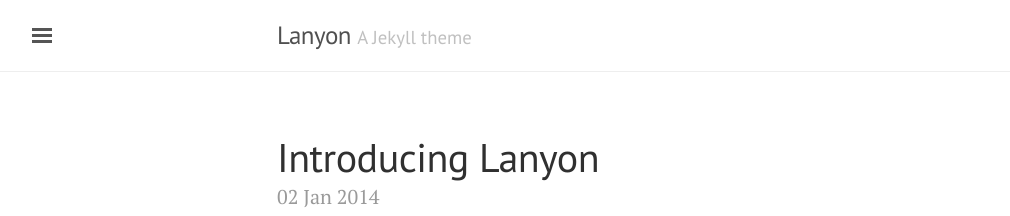
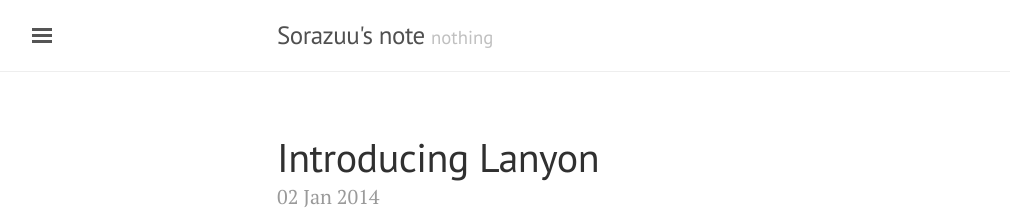
Before and after one commit to Sorazuu/sorazuu.github.io, a Jekyll site: the page built from index.html, in a window 1280 px wide and 900 px high. Shown: the top 216 px of the window, without its empty margins (3-1013 px from the left). Built offline with Jekyll 4.4.1, drawn with Linux system fonts in a browser that asks for light colours; the list of posts is cut into pages by our own code.

Commit message:
Update _config.yml

```diff
--- a/_config.yml
+++ b/_config.yml
@@ -4,11 +4,11 @@
 
 
 # Setup
-title:               Lanyon
-tagline:             'A Jekyll theme'
+title:               Sorazuu's note
+tagline:             'nothing'
 description:         'A reserved <a href="http://jekyllrb.com" target="_blank">Jekyll</a> theme that places the utmost gravity on content with a hidden drawer. Made by <a href="https://twitter.com/mdo" target="_blank">@mdo</a>.'
 
-baseurl:             ''
+baseurl:             'https://sorazuu.github.io/'
 paginate:            5
 
 # About/contact
```
